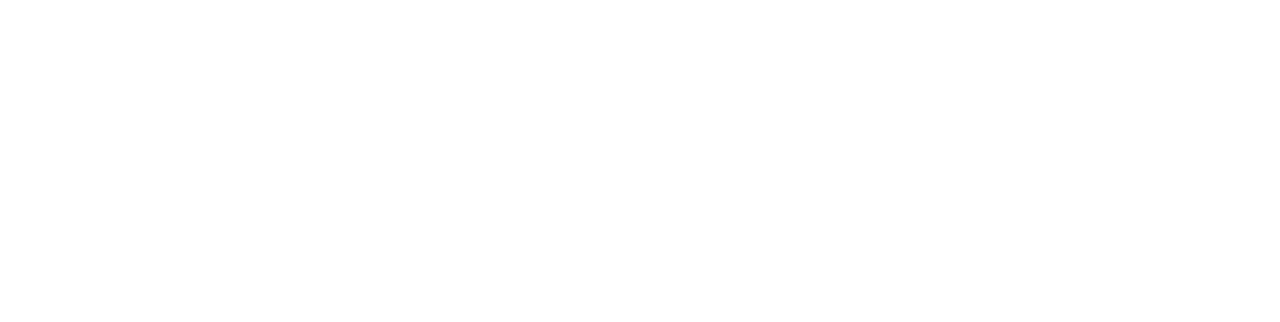
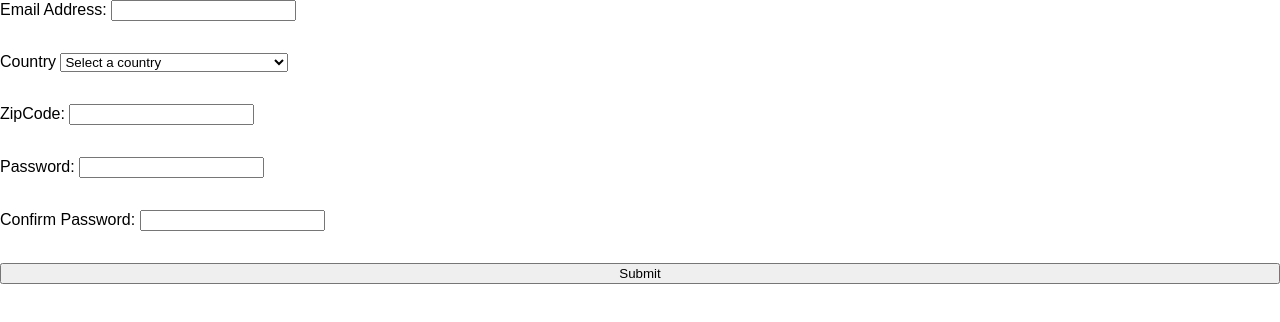
Before and after one commit to MisterCage840/UserForm, a website built with webpack: page src/template.html in a window 1280 px wide. Built offline with nearby package versions, Linux system fonts and the light colour scheme.

Commit message:
Successfully implemented a client-side validated user form page

```diff
--- a/src/index.js
+++ b/src/index.js
@@ -0,0 +1,277 @@
+import "./style.css";
+
+const select = document.querySelector("select");
+const form = document.querySelector("form");
+const email = document.querySelector("#email");
+const submitBtn = document.querySelector("button");
+const zipCode = document.querySelector("#zipCode");
+const pass = document.querySelector("#password");
+const confirmPass = document.querySelector("#confirmPass");
+
+email.addEventListener("input", (event) => {
+  showEmailError();
+});
+
+zipCode.addEventListener("input", (event) => {
+  showZipError();
+});
+
+pass.addEventListener("input", (event) => {
+  showPassError();
+});
+
+confirmPass.addEventListener("input", (event) => {
+  showConfirmPassError();
+});
+
+form.addEventListener("submit", (event) => {
+  if (!email.validity.valid) {
+    showEmailError();
+    event.preventDefault();
+  } else if (!zipCode.validity.valid) {
+    showZipError();
+    event.preventDefault();
+  } else if (!pass.validity.valid) {
+    showPassError();
+    event.preventDefault();
+  } else if (!confirmPass.validity.valid) {
+    showConfirmPassError();
+    event.preventDefault();
+  } else return;
+});
+
+function showEmailError() {
+  if (email.validity.valueMissing)
+    email.setCustomValidity("Please enter an email address");
+  else if (email.validity.typeMismatch)
+    email.setCustomValidity("Email address need to be in the correct format");
+  else email.setCustomValidity("");
+}
+
+function showZipError() {
+  if (zipCode.validity.valueMissing)
+    zipCode.setCustomValidity("Please enter a zip code");
+  else if (zipCode.validity.patternMismatch)
+    zipCode.setCustomValidity("Please enter a proper zip code");
+  else zipCode.setCustomValidity("");
+}
+
+function showPassError() {
+  if (pass.validity.valueMissing)
+    pass.setCustomValidity(
+      "Please enter a password that is more than 8 characters",
+    );
+  else if (pass.value.length < 8)
+    pass.setCustomValidity("Please enter more than 8 character for a password");
+  else pass.setCustomValidity("");
+}
+
+function showConfirmPassError() {
+  if (confirmPass.validity.valueMissing)
+    confirmPass.setCustomValidity("Please enter the matching password");
+  else if (confirmPass.value != pass.value)
+    confirmPass.setCustomValidity("Passwords do not match");
+  else confirmPass.setCustomValidity("");
+}
+const countries = [
+  "Afghanistan",
+  "Albania",
+  "Algeria",
+  "Andorra",
+  "Angola",
+  "Antigua and Barbuda",
+  "Argentina",
+  "Armenia",
+  "Australia",
+  "Austria",
+  "Azerbaijan",
+  "Bahamas",
+  "Bahrain",
+  "Bangladesh",
+  "Barbados",
+  "Belarus",
+  "Belgium",
+  "Belize",
+  "Benin",
+  "Bhutan",
+  "Bolivia",
+  "Bosnia and Herzegovina",
+  "Botswana",
+  "Brazil",
+  "Brunei",
+  "Bulgaria",
+  "Burkina Faso",
+  "Burundi",
+  "Cabo Verde",
+  "Cambodia",
+  "Cameroon",
+  "Canada",
+  "Central African Republic",
+  "Chad",
+  "Chile",
+  "China",
+  "Colombia",
+  "Comoros",
+  "Congo (Congo-Brazzaville)",
+  "Costa Rica",
+  "Croatia",
+  "Cuba",
+  "Cyprus",
+  "Czechia (Czech Republic)",
+  "Denmark",
+  "Djibouti",
+  "Dominica",
+  "Dominican Republic",
+  "Ecuador",
+  "Egypt",
+  "El Salvador",
+  "Equatorial Guinea",
+  "Eritrea",
+  "Estonia",
+  "Eswatini (fmr. Swaziland)",
+  "Ethiopia",
+  "Fiji",
+  "Finland",
+  "France",
+  "Gabon",
+  "Gambia",
+  "Georgia",
+  "Germany",
+  "Ghana",
+  "Greece",
+  "Grenada",
+  "Guatemala",
+  "Guinea",
+  "Guinea-Bissau",
+  "Guyana",
+  "Haiti",
+  "Holy See",
+  "Honduras",
+  "Hungary",
+  "Iceland",
+  "India",
+  "Indonesia",
+  "Iran",
+  "Iraq",
+  "Ireland",
+  "Israel",
+  "Italy",
+  "Jamaica",
+  "Japan",
+  "Jordan",
+  "Kazakhstan",
+  "Kenya",
+  "Kiribati",
+  "Korea (North)",
+  "Korea (South)",
+  "Kuwait",
+  "Kyrgyzstan",
+  "Laos",
+  "Latvia",
+  "Lebanon",
+  "Lesotho",
+  "Liberia",
+  "Libya",
+  "Liechtenstein",
+  "Lithuania",
+  "Luxembourg",
+  "Madagascar",
+  "Malawi",
+  "Malaysia",
+  "Maldives",
+  "Mali",
+  "Malta",
+  "Marshall Islands",
+  "Mauritania",
+  "Mauritius",
+  "Mexico",
+  "Micronesia",
+  "Moldova",
+  "Monaco",
+  "Mongolia",
+  "Montenegro",
+  "Morocco",
+  "Mozambique",
+  "Myanmar (Burma)",
+  "Namibia",
+  "Nauru",
+  "Nepal",
+  "Netherlands",
+  "New Zealand",
+  "Nicaragua",
+  "Niger",
+  "Nigeria",
+  "North Macedonia (fmr. Macedonia)",
+  "Norway",
+  "Oman",
+  "Pakistan",
+  "Palau",
+  "Palestine State",
+  "Panama",
+  "Papua New Guinea",
+  "Paraguay",
+  "Peru",
+  "Philippines",
+  "Poland",
+  "Portugal",
+  "Qatar",
+  "Romania",
+  "Russia",
+  "Rwanda",
+  "Saint Kitts and Nevis",
+  "Saint Lucia",
+  "Saint Vincent and the Grenadines",
+  "Samoa",
+  "San Marino",
+  "Sao Tome and Principe",
+  "Saudi Arabia",
+  "Senegal",
+  "Serbia",
+  "Seychelles",
+  "Sierra Leone",
+  "Singapore",
+  "Slovakia",
+  "Slovenia",
+  "Solomon Islands",
+  "Somalia",
+  "South Africa",
+  "South Sudan",
+  "Spain",
+  "Sri Lanka",
+  "Sudan",
+  "Suriname",
+  "Sweden",
+  "Switzerland",
+  "Syria",
+  "Tajikistan",
+  "Tanzania",
+  "Thailand",
+  "Timor-Leste",
+  "Togo",
+  "Tonga",
+  "Trinidad and Tobago",
+  "Tunisia",
+  "Turkey",
+  "Turkmenistan",
+  "Tuvalu",
+  "Uganda",
+  "Ukraine",
+  "United Arab Emirates",
+  "United Kingdom",
+  "United States of America",
+  "Uruguay",
+  "Uzbekistan",
+  "Vanuatu",
+  "Venezuela",
+  "Vietnam",
+  "Yemen",
+  "Zambia",
+  "Zimbabwe",
+];
+
+countries.forEach((country) => {
+  const countryElement = document.createElement("option");
+  countryElement.value = country;
+  countryElement.textContent = country;
+  select.appendChild(countryElement);
+});
--- a/src/style.css
+++ b/src/style.css
@@ -0,0 +1,13 @@
+body {
+  margin: 0;
+  padding: 0;
+  font-family: Arial, Helvetica, sans-serif;
+}
+form {
+  display: flex;
+  flex-direction: column;
+  gap: 2rem;
+}
+.error {
+  border: 1px dotted red;
+}
--- a/src/template.html
+++ b/src/template.html
@@ -8,5 +8,37 @@
     <link rel="stylesheet" href="style.css" />
     <script src="index.js"></script>
   </head>
-  <body></body>
+  <body>
+    <form action="">
+      <div class="emailContainer">
+        <label for="email">Email Address:</label>
+        <input type="email" name="email" required id="email" />
+      </div>
+      <div class="countryContainer">
+        <label for="country">Country</label>
+        <select name="country" id="country">
+          <option value="selectCountry">Select a country</option>
+        </select>
+      </div>
+      <div class="zipContainer">
+        <label for="zipCode">ZipCode:</label>
+        <input
+          type="text"
+          name="zipCode"
+          id="zipCode"
+          pattern="^\d{5}(-\d{4})?$"
+          required
+        />
+      </div>
+      <div class="passContainer">
+        <label for="password">Password:</label>
+        <input type="password" name="password" id="password" required />
+      </div>
+      <div class="confirmContainer">
+        <label for="confirmPass">Confirm Password:</label>
+        <input type="password" name="confirmPass" id="confirmPass" required />
+      </div>
+      <button type="submit">Submit</button>
+    </form>
+  </body>
 </html>
```
